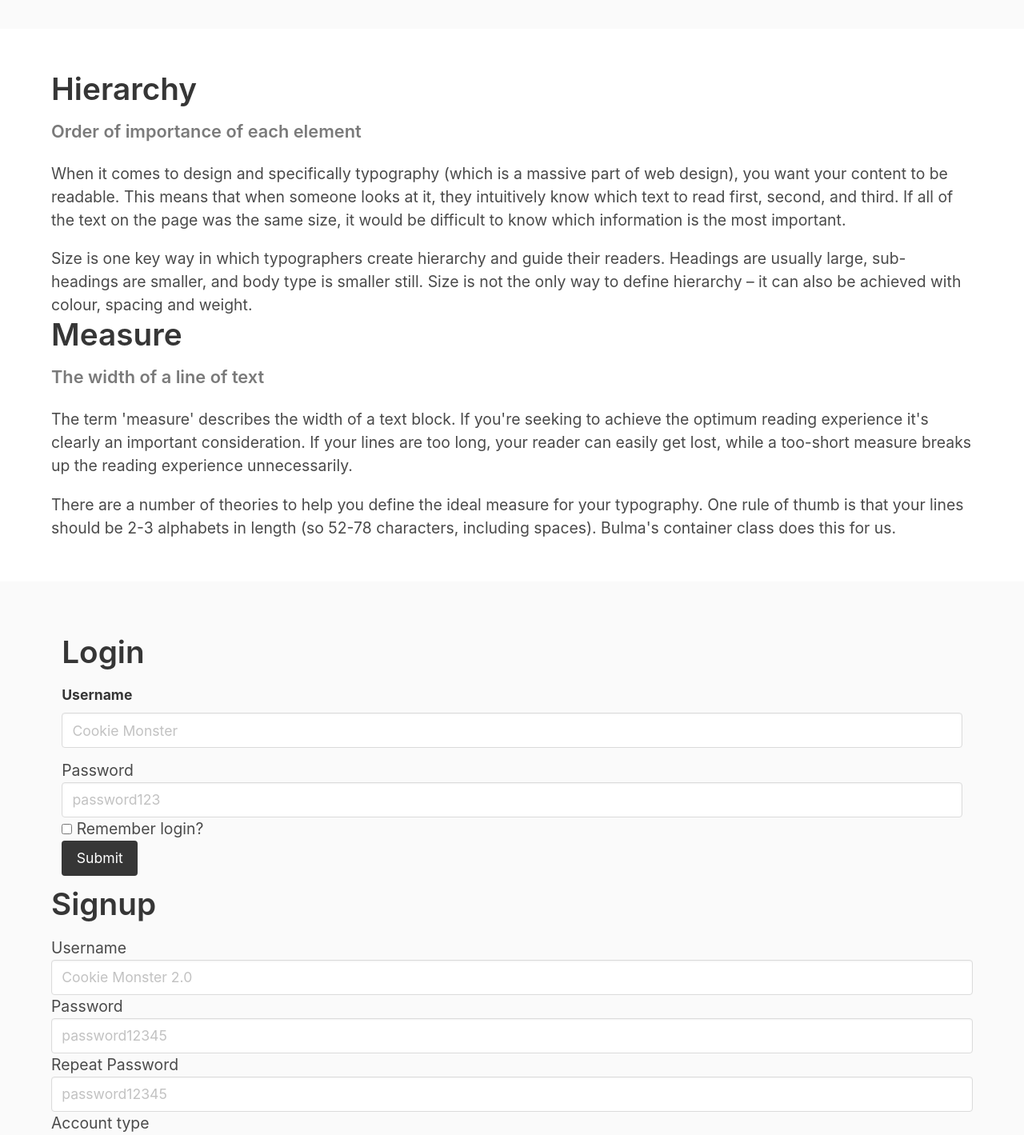
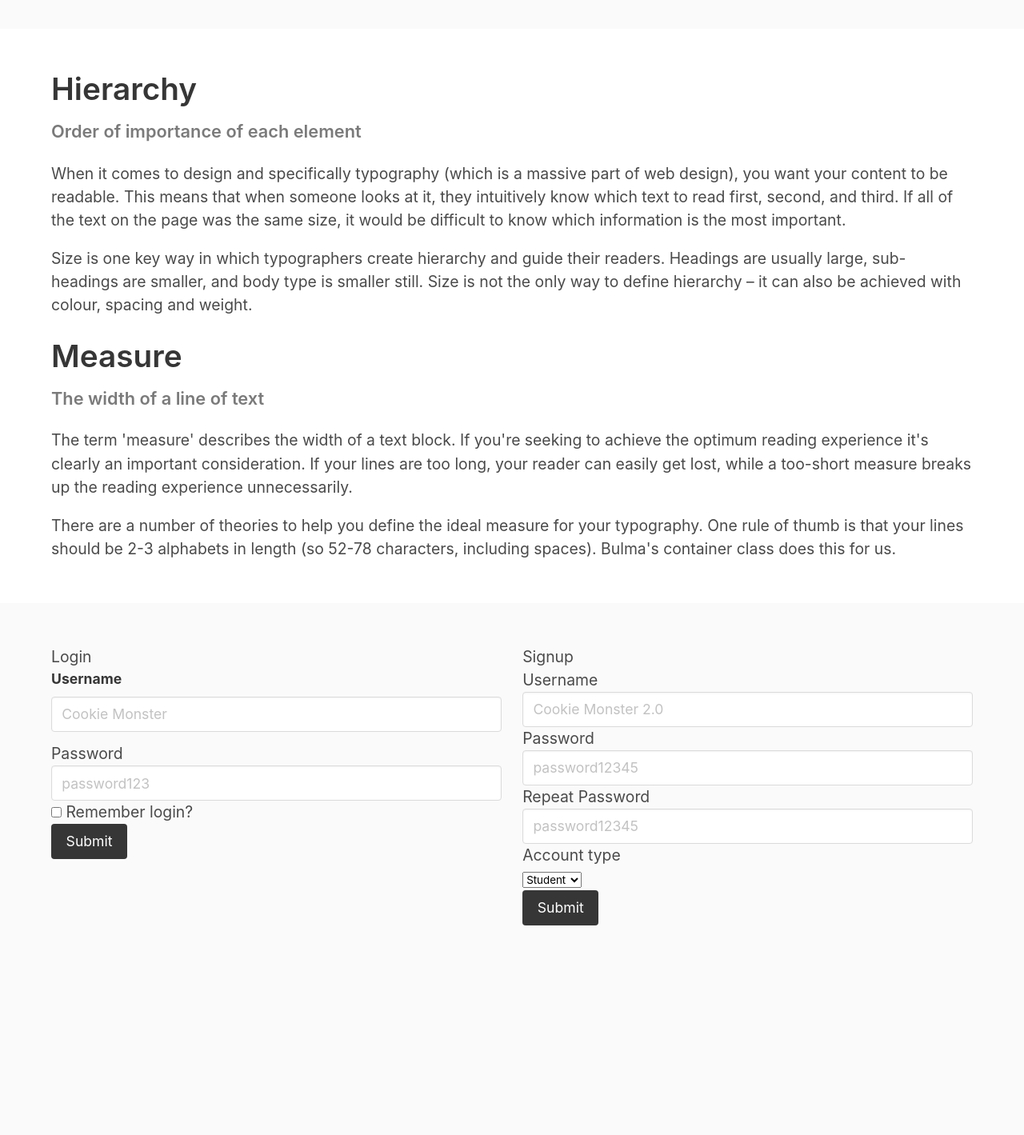
Before and after one commit to jdmar3-comp426/a02-frachen, a website: page index.html in a window 1280 px wide. Shown: the part 2940-4359 px from the top of the page at 80% size. After the commit the page ends 4150 px from the top, so only its background shows below. Drawn offline with nearby package versions, Linux system fonts and the light colour scheme; a web font is replaced by a local one.

Commit message:
added edits

```diff
--- a/index.html
+++ b/index.html
@@ -117,9 +117,9 @@
 </section>
 <section class="section has-background-white">
     <div class="container">
-        <div class="content">
-            <div class="">
-                <div class="">
+        <div class="columns">
+            <div class="content">
+                <div class="column">
                     <h1 class="">Hierarchy</h1>
                     <h5 class="subtitle has-text-grey">Order of importance of each element</h5>
                     <p>
@@ -133,7 +133,7 @@
                         Size is not the only way to define hierarchy – it can also be achieved with colour, spacing and weight.
 		    </p>
                 </div>
-                <div class="">
+                <div class="column">
                     <h1 class="">Measure</h1>
                     <h5 class="subtitle has-text-grey">The width of a line of text</h5>
                     <p>
@@ -153,7 +153,7 @@
 </section>
 <section class="section">
     <div class="container">
-        <div class="content">
+        <div class="columns">
             <div class="column">
                 <h1 class="">Login</h1>
                 <form>
@@ -184,7 +184,7 @@
                     </div>
                 </form>
             </div>
-            <div class="">
+            <div class="column">
                 <h1 class="">Signup</h1>
                 <form>
                     <div class="">
```
